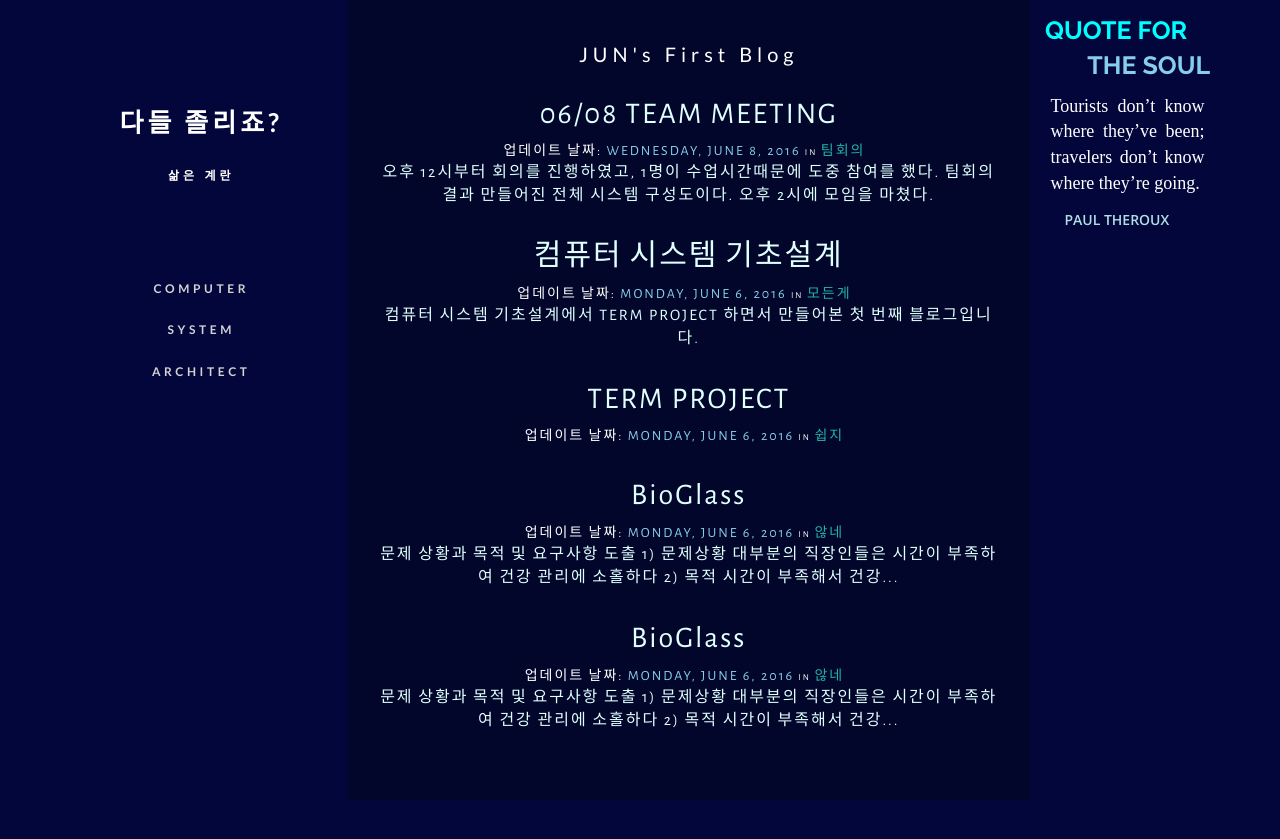
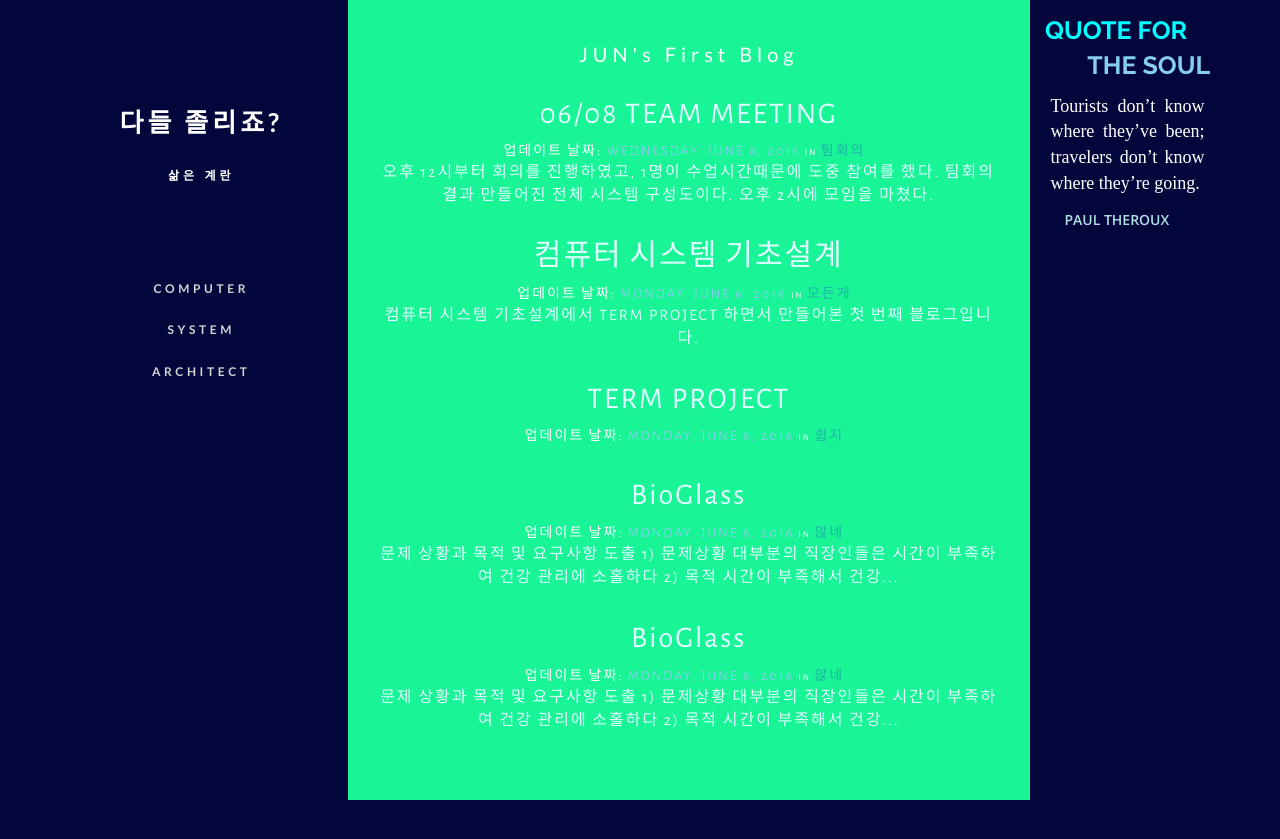
Before and after one commit to strawberryjamsea/trust1303.github.io-1, a Jekyll site: the page built from index.html, in a window 1280 px wide. Shown: the top 839 px of the page. Built offline with Jekyll 4.4.1, drawn with Linux system fonts in a browser that asks for light colours; nearby versions of some CDN libraries.

Commit message:
Update main.scss

```diff
--- a/css/main.scss
+++ b/css/main.scss
@@ -27,12 +27,12 @@ html, body {
 
 }
 #footer{
-  background-color: #02062a;
+  background-color: #FDO296;
 
 }
 .cont{
   min-height: 800px !important;
-background-color: #02062a;
+background-color: #18f496;
 }
 
 .social{
```
